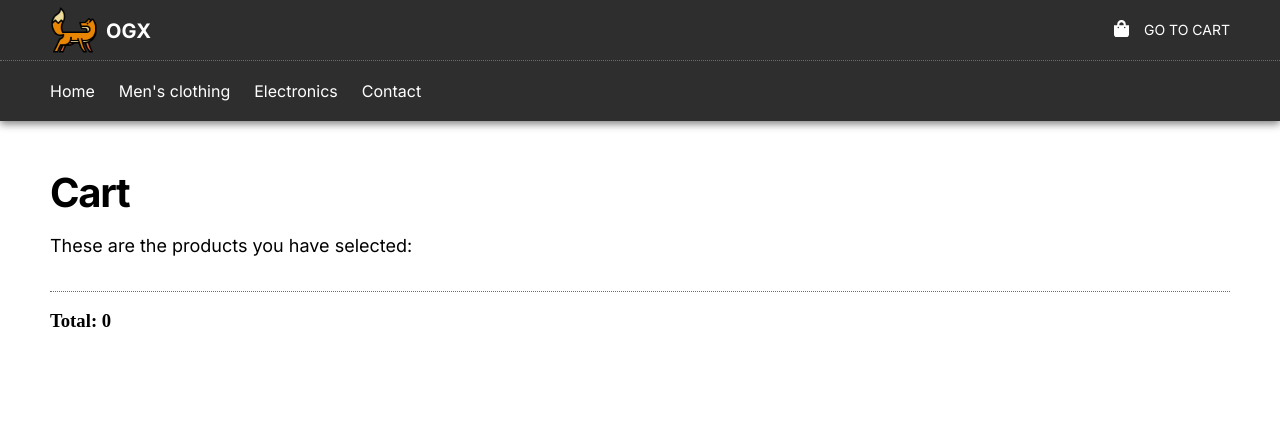
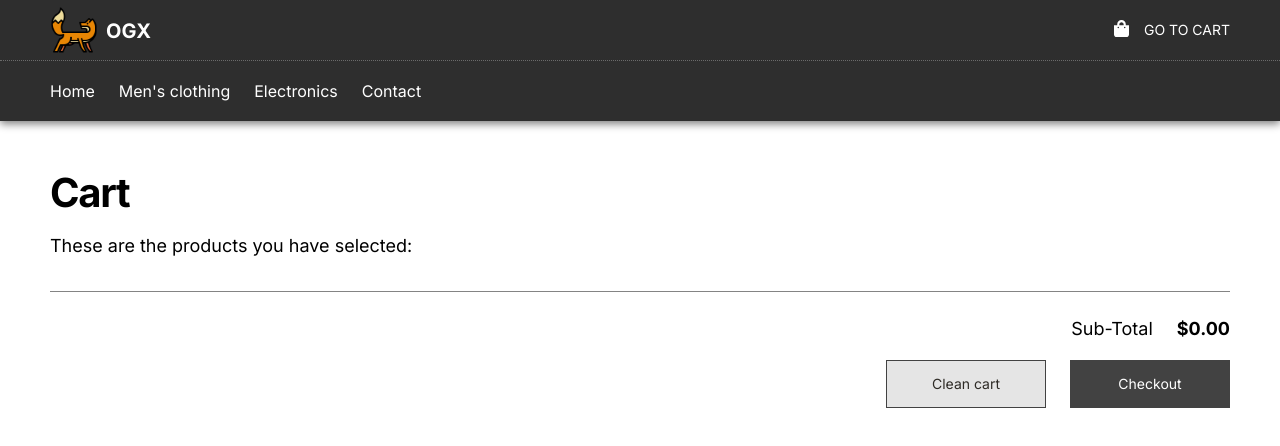
Before and after one commit to javierolivares-github/OGX, a React (Create React App) app: page /cart in a window 1280 px wide. Shown: the top 446 px of the page. Built offline with nearby package versions, Linux system fonts and the light colour scheme.

Commit message:
progress

```diff
--- a/src/CartContext.jsx
+++ b/src/CartContext.jsx
@@ -5,9 +5,69 @@ export const CartContext = createContext();
 export const CartProvider = (props) => {
 
   const [carrito, setCarrito] = useState([]);
+  const [total, setTotal] = useState(0);
+
+  const agregarProducto = (data, cantidad) => {
+    console.log("Agregar un producto al carrito")
+
+    const item = {
+      id: data.id,
+      title: data.title,
+      image: data.image,
+      price: data.price,
+      amount: cantidad
+    }
+
+    const temp = carrito;
+    temp.push(item);
+    setCarrito(temp);
+
+    // console.log(carrito)
+    // console.log(cantidad)
+  }
+
+  const eliminarProducto = (index) => {
+    console.log("Borrar un producto del carrito")
+
+    const temp = carrito;
+    temp.splice(index, 1);
+    setCarrito(temp);
+    obtenerTotal()
+    console.log(temp)
+  }
+
+  const vaciarCarrito = () => {
+    console.log("Vaciar el carrito")
+    setCarrito([]);
+    setTotal(0)
+  }
+
+  const obtenerTotal = () => {
+    let tot = 0;
+    carrito.forEach((item) => {
+      tot = tot + (item.price * item.amount)
+    });
+    let totFixed =tot.toFixed(2)
+    setTotal(totFixed);
+  }
+
+  const verificar = () => {
+    console.log("Ir a pantalla de pagos")
+  }
+
+  const valor_del_contexto = {
+    carrito,
+    agregarProducto,
+    eliminarProducto,
+    vaciarCarrito,
+    obtenerTotal,
+    total,
+    verificar
+  }
+
 
   return (
-    <CartContext.Provider value={[carrito, setCarrito]}>
+    <CartContext.Provider value={valor_del_contexto}>
       {props.children}
     </CartContext.Provider>
   )
--- /dev/null
+++ b/src/components/ItemCount/ItemCount.js
@@ -0,0 +1,51 @@
+import React, { useState } from 'react';
+import { Link } from 'react-router-dom'
+
+function ItemCount({ onAdd }) {
+
+  const [contador, setContador] = useState(1);
+
+  const incrementar = () => {
+    setContador(contador + 1);
+  }
+
+  const disminuir = () => {
+    setContador(contador>1 ? () => {setContador(contador -1)} : null);
+  }
+
+  const confirmar = () => {
+    onAdd(contador)
+  }
+
+  return (
+    <>
+      <div className="amount">
+        <button className="plus-btn" onClick={incrementar}>
+          <svg width="17" height="17" viewBox="0 0 17 17" fill="none" xmlns="http://www.w3.org/2000/svg">
+            <line y1="8.25" x2="17" y2="8.25" stroke="#2E2B26" strokeWidth="1.5"/>
+            <line x1="8.25" y1="17" x2="8.25" stroke="#2E2B26" strokeWidth="1.5"/>
+          </svg>
+        </button>
+
+        <input type="text" name="count" id="count" value={contador} className="count" readOnly/>
+
+        <button className="minus-btn" onClick={disminuir}>
+          <svg width="17" height="2" viewBox="0 0 17 2" fill="none" xmlns="http://www.w3.org/2000/svg">
+            <line y1="1.25" x2="17" y2="1.25" stroke="black" strokeWidth="1.5"/>
+          </svg>
+        </button>
+      </div>
+
+      <br />
+        <Link to={'/cart'}>
+          <button className="addToCart-btn" onClick={confirmar} >
+            <svg aria-hidden="true" focusable="false" data-prefix="fas" data-icon="shopping-bag" className="svg-inline--fa fa-shopping-bag fa-w-14 shop-icon" role="img" xmlns="http://www.w3.org/2000/svg" viewBox="0 0 448 512"><path fill="currentColor" d="M352 160v-32C352 57.42 294.579 0 224 0 153.42 0 96 57.42 96 128v32H0v272c0 44.183 35.817 80 80 80h288c44.183 0 80-35.817 80-80V160h-96zm-192-32c0-35.29 28.71-64 64-64s64 28.71 64 64v32H160v-32zm160 120c-13.255 0-24-10.745-24-24s10.745-24 24-24 24 10.745 24 24-10.745 24-24 24zm-192 0c-13.255 0-24-10.745-24-24s10.745-24 24-24 24 10.745 24 24-10.745 24-24 24z"></path></svg>
+            <span>Add to cart</span>
+          </button>
+        </Link>
+      <br />
+    </>
+  )
+}
+
+export default ItemCount;
--- a/src/components/ItemDetail/ItemDetail.js
+++ b/src/components/ItemDetail/ItemDetail.js
@@ -1,52 +1,32 @@
 import React, {useContext } from 'react'
-import { Link } from 'react-router-dom'
+// import { Link } from 'react-router-dom'
 import { CartContext } from '../../CartContext'
-import Quantity from '../Quantity/Quantity'
+import ItemCount from '../ItemCount/ItemCount'
 
-function ItemDetail({id, image, title, price, description}) {
+function ItemDetail({data}) {
+  const {agregarProducto} = useContext(CartContext)
 
-  const [carrito, setCarrito] = useContext(CartContext)
-
-  function addToCart() {
-    const item = {
-      id: id,
-      title: title,
-      image: image,
-      price: price
-    }
-
-    const temp = carrito;
-    temp.push(item);
-    setCarrito(temp);
-    console.log(carrito);
+  const onAdd = (cantidad) => {
+    agregarProducto(data,cantidad)
   }
-
 
   return (
     <>
       <div className="detail__img">
-        <img src={image} alt="ramdom" />
+        <img src={data.image} alt="ramdom" />
       </div>
       <div className="detail__content">
-        <h2 className="detail__title">{title}</h2>
-        <p className="detail__price">${price}</p>
+        <h2 className="detail__title">{data.title}</h2>
+        <p className="detail__price">${data.price}</p>
         <br />
-        <Quantity />
-        <br />
-        <Link to={'/cart'}>
-          <button className="addToCart-btn" onClick={addToCart}>
-            <svg aria-hidden="true" focusable="false" data-prefix="fas" data-icon="shopping-bag" className="svg-inline--fa fa-shopping-bag fa-w-14 shop-icon" role="img" xmlns="http://www.w3.org/2000/svg" viewBox="0 0 448 512"><path fill="currentColor" d="M352 160v-32C352 57.42 294.579 0 224 0 153.42 0 96 57.42 96 128v32H0v272c0 44.183 35.817 80 80 80h288c44.183 0 80-35.817 80-80V160h-96zm-192-32c0-35.29 28.71-64 64-64s64 28.71 64 64v32H160v-32zm160 120c-13.255 0-24-10.745-24-24s10.745-24 24-24 24 10.745 24 24-10.745 24-24 24zm-192 0c-13.255 0-24-10.745-24-24s10.745-24 24-24 24 10.745 24 24-10.745 24-24 24z"></path></svg>
-            <span>Add to cart</span>
-          </button>
-        </Link>
-        <br />
+        <ItemCount onAdd={onAdd}/>
         <div className="separador"></div>
         <br />
         <h3 className="headline-3">Description:</h3>
-        <p className="body">{description}</p>
+        <p className="body">{data.description}</p>
       </div>
     </>
   )
 }
 
-export default ItemDetail
+export default ItemDetail;
--- a/src/components/Quantity/Quantity.js
+++ /dev/null
@@ -1,26 +0,0 @@
-import React, { useState } from 'react'
-
-function Quantity() {
-  const [count, setCount] = useState(0);
-
-  return (
-    <div className="amount">
-      <button className="plus-btn" onClick={()=> {setCount(count + 1)}}>
-        <svg width="17" height="17" viewBox="0 0 17 17" fill="none" xmlns="http://www.w3.org/2000/svg">
-          <line y1="8.25" x2="17" y2="8.25" stroke="#2E2B26" strokeWidth="1.5"/>
-          <line x1="8.25" y1="17" x2="8.25" stroke="#2E2B26" strokeWidth="1.5"/>
-        </svg>
-      </button>
-
-      <input type="text" name="count" id="count" value={count} className="count" readOnly/>
-
-      <button className="minus-btn" onClick={count>0 ? ()=> {setCount(count - 1)} : null}>
-        <svg width="17" height="2" viewBox="0 0 17 2" fill="none" xmlns="http://www.w3.org/2000/svg">
-          <line y1="1.25" x2="17" y2="1.25" stroke="black" strokeWidth="1.5"/>
-        </svg>
-      </button>
-    </div>
-  )
-}
-
-export default Quantity
--- a/src/index.css
+++ b/src/index.css
@@ -50,6 +50,32 @@ a {
 .wrapper {
   max-width: var(--max-widht);
   margin: auto;
+}
+
+.btn-primary {
+  font: var(--button);
+  border: 1px solid var(--darkMode-bg1-color);
+  background-color: var(--darkMode-bg1-color);
+  color: var(--darkMode-primary-color);
+  padding: 13px;
+  width: 160px;
+  text-decoration: none;
+  text-align: center;
+  cursor: pointer;
+  display: flex;
+  justify-content: center;
+  column-gap: 0.5rem;
+}
+
+.btn-primary:hover {
+  border: 1px solid var(--darkMode-bg0-color);
+  background: var(--darkMode-bg0-color);
+  color: var(--darkMode-primary-color);
+}
+
+.bg-2 {
+  background-color: var(--lightMode-bg2-color);
+  color: var(--lightMode-primary-color);
 }
 
 /* NAVBAR */
@@ -320,3 +346,74 @@ a {
 .count:focus {
   outline-color: var(--lightMode-primary-color);
 }
+
+/* CART */
+.cart-row {
+  border-top: 1px solid var(--lightMode-gray3-color);
+  padding-top: 1.5rem;
+  margin-top: 1.5rem;
+}
+
+.cart-content {
+  display: grid;
+  grid-template-columns: 1.7fr 6.3fr 1fr 2.3fr 0.7fr;
+}
+
+.cart-img {
+  display: block;
+  width: 140px;
+  height: 140px;
+  border: 1px solid var(--lightMode-gray3-color);
+  object-fit: cover;
+}
+
+.cart-title,
+.cart-amount {
+  font: var(--caption);
+}
+
+.cart-amount {
+  justify-self: end;
+}
+
+.cart-price {
+  justify-self: end;
+  font: var(--caption);
+  font-weight: 700;
+}
+
+.btn-close {
+  justify-self: end;
+  display: block;
+  text-align: center;
+  width: 32px;
+  height: 32px;
+  background-color: var(--darkMode-bg1-color);
+  color: white;
+  border: none;
+  cursor: pointer;
+}
+
+.btn-close:hover {
+  background-color: var(--darkMode-bg0-color);
+}
+
+.cartTotal-content {
+  display: grid;
+  grid-template-columns: 1fr;
+}
+
+.d-flex {
+  justify-self: end;
+  display: flex;
+  column-gap: 1.5rem;
+}
+
+.cartTotal--title {
+  font: var(--body);
+}
+
+.cartTotal--price {
+  font: var(--body);
+  font-weight: 700;
+}
--- a/src/views/Cart.js
+++ b/src/views/Cart.js
@@ -1,29 +1,11 @@
-import React, { useContext,useEffect, useState } from 'react'
+import React, { useContext,useEffect } from 'react'
 import { CartContext } from '../CartContext'
 
 function Cart() {
-  const [carrito, setCarrito] = useContext(CartContext)
-
-  const [total, setTotal] = useState(0);
-
-  function getTotal () {
-    let tot = 0;
-    carrito.forEach((item) => {
-      tot = tot + item.price
-    });
-    setTotal(tot);
-  }
-
-  function borrar (index) {
-    const temp = carrito;
-    temp.splice(index, 1);
-    setCarrito(temp);
-    console.log(carrito);
-
-  }
+  const {carrito, eliminarProducto, vaciarCarrito, obtenerTotal, total, verificar} = useContext(CartContext);
 
   useEffect(() => {
-    getTotal()
+    obtenerTotal()
     // eslint-disable-next-line react-hooks/exhaustive-deps
   }, []);
 
@@ -31,22 +13,38 @@ function Cart() {
     <div className="wrapper">
       <h2 className="headline-1">Cart</h2>
       <p className="body">These are the products you have selected:</p>
-      <div className="separador"></div>
+
+      {carrito.map(function (item, index) {
+        return (
+          <div className="cart-row" key={index}>
+            <div className="cart-content">
+              <img className="cart-img" src={item.image} alt="item image" />
+              <h3 className="cart-title">{item.title}</h3>
+              <p className="cart-amount">{item.amount} x</p>
+              <p className="cart-price">${item.price * item.amount}</p>
+              <button className="btn-close" onClick={() => {eliminarProducto(index)}}>X</button>
+            </div>
+          </div>
+        )
+      })}
+
+      <div className="cart-row">
+        <div className="cartTotal-content">
+          <div className="d-flex">
+            <h3 className="cartTotal--title">Sub-Total</h3>
+            <p className="cartTotal--price">${total}</p>
+          </div>
+          <br />
+          <div className="d-flex">
+            <button className="btn-primary bg-2" onClick={vaciarCarrito}>Clean cart</button>
+            <button className="btn-primary" onClick={verificar}>Checkout</button>
+          </div>
+        </div>
+      </div>
+
       <br />
-
-      <ul>
-        {carrito.map((item, index) => {
-          return (
-            <li key={index}>
-              <h3>{item.title}</h3>
-              <h3>{item.price}</h3>
-              <button onClick={() => {borrar(index)}}>Borrar</button>
-            </li>
-          )
-        })}
-      </ul>
-
-      <h3>Total: {total}</h3>
+      <br />
+      <br />
 
     </div>
   )
--- a/src/views/Detail.js
+++ b/src/views/Detail.js
@@ -25,7 +25,7 @@ function Detail() {
   return (
     <div className="wrapper">
       <div className="detail__container">
-        <ItemDetail image={data.image} title={data.title} price={data.price} description={data.description} id={data.id}/>
+        <ItemDetail data={data}/>
       </div>
     </div>
   )
```
